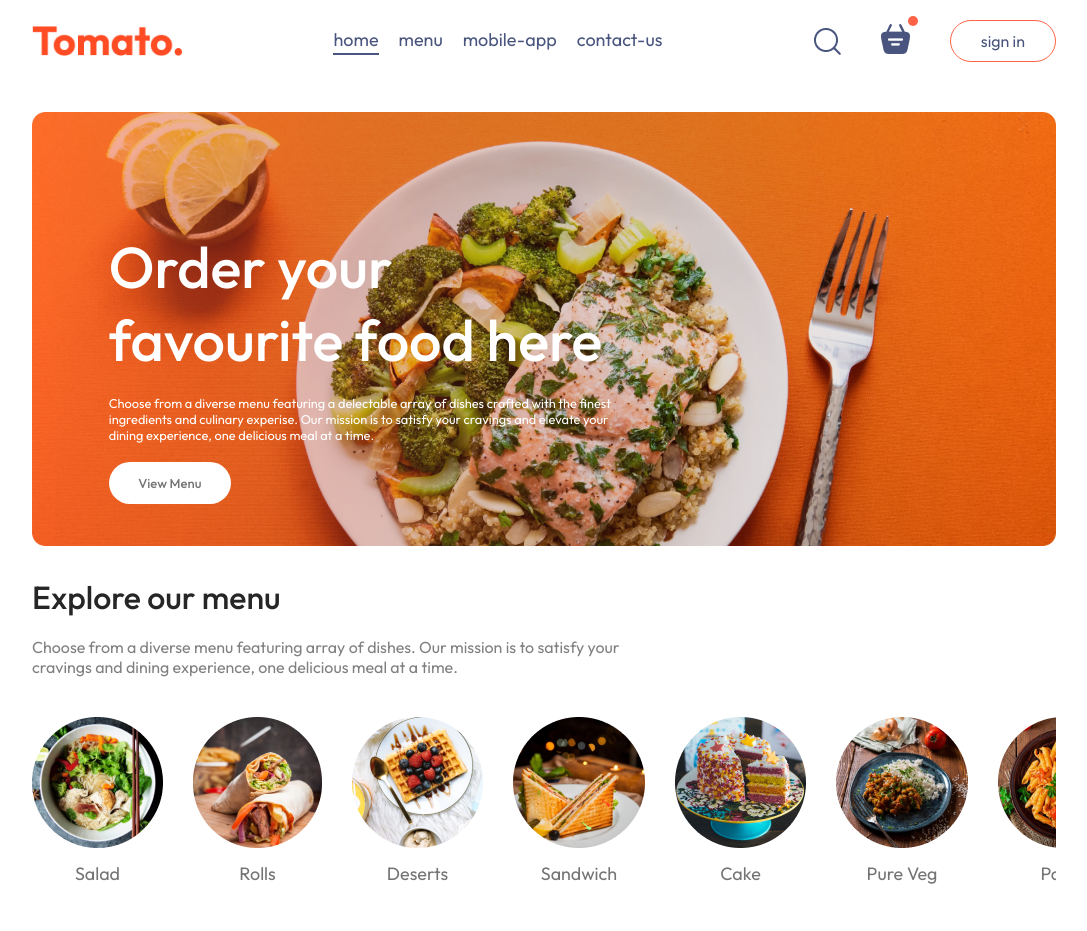
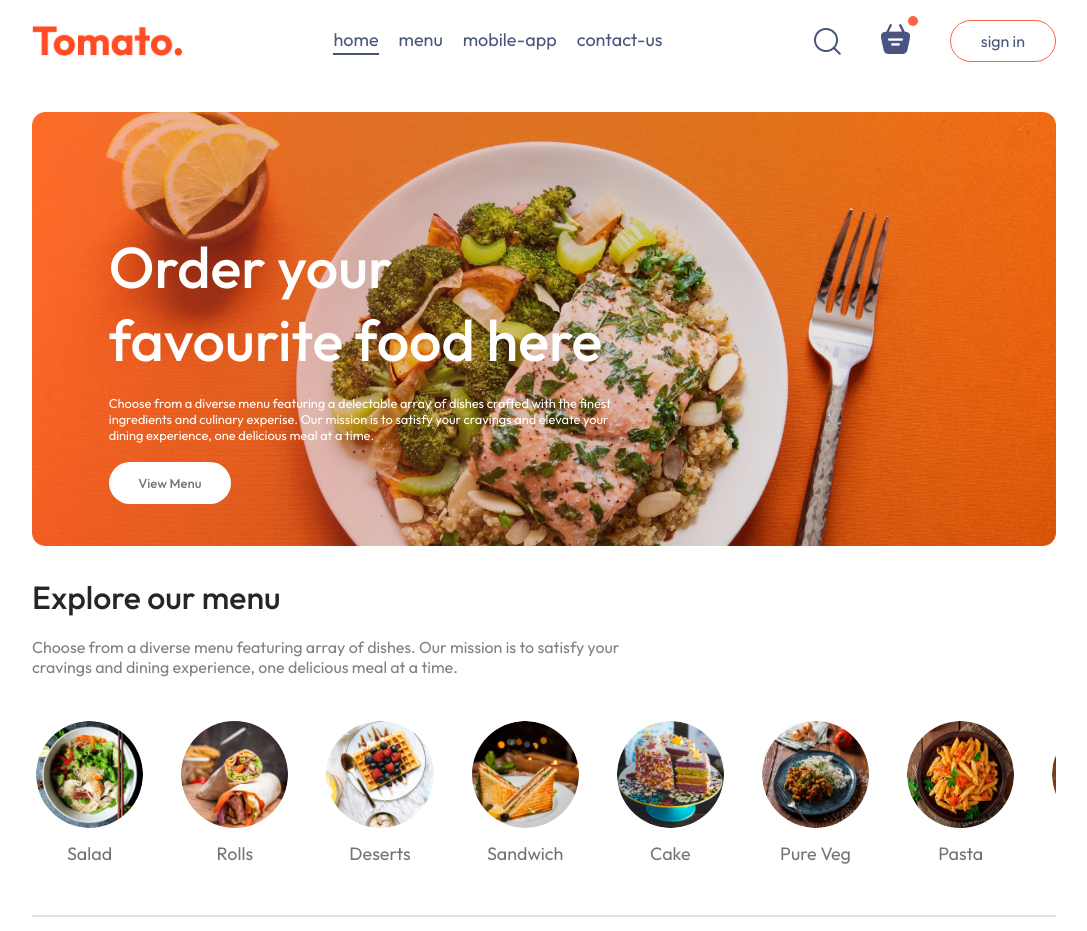
Before and after one commit to Sneha-Kushwaha/HomeBite, a React (Vite) app in the folder Frontend/: page / in a window 1280 px wide. Shown: the top 931 px of the page, without its empty margins (96-1183 px from the left). Built offline with nearby package versions, Linux system fonts and the light colour scheme.

Commit message:
Added Food items

```diff
--- a/Frontend/src/components/ExploreMenu/ExploreMenu.css
+++ b/Frontend/src/components/ExploreMenu/ExploreMenu.css
@@ -35,3 +35,23 @@
     background-color: #e2e2e2;
     border: none;
 }
+.explore-menu-img-container {
+    width: 9vw;
+    height: 9vw;
+    border-radius: 50%;
+    padding: 4px;
+    display: flex;
+    align-items: center;
+    justify-content: center;
+}
+
+.explore-menu-img-container img {
+    width: 100%;
+    height: 100%;
+    border-radius: 50%;
+    object-fit: cover;
+}
+
+.explore-menu-img-container.active {
+    border: 4px solid tomato;
+}
--- a/Frontend/src/components/ExploreMenu/ExploreMenu.jsx
+++ b/Frontend/src/components/ExploreMenu/ExploreMenu.jsx
@@ -2,7 +2,8 @@
 import './ExploreMenu.css'
 import { menu_list } from '../../assets/assets'
 
-const ExploreMenu = ({categorey, setCategory}) => {
+const ExploreMenu = ({category, setCategory}) => {
+
   return (
     <div className='explore-menu' id='explore-menu'>
     <h1>Explore our menu</h1>
@@ -11,7 +12,10 @@
         {menu_list.map((item,index)=>{
             return(
                 <div onClick={()=>setCategory(prev=>prev===item.menu_name?"All":item.menu_name)} key={index} className='explore-menu-list-item'>
-                <img src={item.menu_image} alt="" />
+                <div className={`explore-menu-img-container ${category === item.menu_name ? "active" : ""}`}>
+  <img src={item.menu_image} alt="" />
+</div>
+
                <p>{item.menu_name}</p>
                 </div>
             )
--- /dev/null
+++ b/Frontend/src/components/FoodDisplay/FoodDisplay.jsx
@@ -0,0 +1,23 @@
+import React, { useContext } from 'react'
+import "./FoodDisplay.css";
+import { StoreContext } from '../../context/StoreContext'
+import FoodItem from '../FoodItem/FoodItem'
+
+
+const FoodDisplay = ({category}) => {
+
+const { food_list } = useContext(StoreContext)
+
+  return (
+    <div className='food-display' id='food-display'>
+    <h2>Top dishes near you</h2>
+    <div className="food-display-list">
+      {food_list.map((item,index)=>{
+        return <FoodItem key={index} id={item._id} name={item.name} description={item.description} price={item.price} image={item.image}/>
+      })}
+    </div>
+    </div>
+  )
+}
+
+export default FoodDisplay
--- /dev/null
+++ b/Frontend/src/components/FoodItem/FoodItem.jsx
@@ -0,0 +1,23 @@
+import React from 'react'
+import './FoodItem.css'
+import { assets } from '../../assets/assets'
+
+const FoodItem = ({id,name,price,description,image}) => {
+  return (
+    <div className="food-item">
+        <div className="food-item-img-container">
+            <img className="food-item-image" src={image} alt="" />
+        </div>
+        <div className="food-item-info">
+            <div className='food-item-name-rating'>
+                <p>{name}</p>
+                <img src={assets.rating_starts} alt="" />
+            </div>
+            <p className="food-item-desc">{description}</p>
+            <p className="food-item-price">${price}</p>
+        </div>
+    </div>
+  )
+}
+
+export default FoodItem
--- /dev/null
+++ b/Frontend/src/context/StoreContext.jsx
@@ -0,0 +1,21 @@
+import { createContext } from "react";
+import { food_list } from "../assets/assets";
+
+export const StoreContext = createContext(null)
+
+const StoreContextProvider = (props) => {
+
+
+
+    const contextValue = {
+         food_list
+    }
+
+    return (
+        <StoreContext.Provider value={contextValue}>
+            {props.children}
+        </StoreContext.Provider>
+    )
+}
+
+export default StoreContextProvider
--- a/Frontend/src/main.jsx
+++ b/Frontend/src/main.jsx
@@ -3,9 +3,12 @@
 import App from './App.jsx'
 import './index.css'
 import { BrowserRouter } from 'react-router-dom'
+import StoreContextProvider from './context/StoreContext.jsx'
 
 ReactDOM.createRoot(document.getElementById('root')).render(
   <BrowserRouter>
-   <App />
+  <StoreContextProvider>
+  <App />
+  </StoreContextProvider>
   </BrowserRouter>
 )
--- a/Frontend/src/pages/Home/Home.jsx
+++ b/Frontend/src/pages/Home/Home.jsx
@@ -2,16 +2,18 @@
 import "./Home.css"
 import Header from '../../components/Header/Header'
 import ExploreMenu from '../../components/ExploreMenu/ExploreMenu'
+import FoodDisplay from '../../components/FoodDisplay/FoodDisplay'
 
 
 const Home = () => {
 
-  const [category, setCategorey] = useState("All");
+  const [category, setCategory] = useState("All");
 
   return (
     <div>
         <Header />
-        <ExploreMenu category={category} setCategorey={setCategorey} />
+        <ExploreMenu category={category} setCategory={setCategory} />
+        <FoodDisplay category={category} />
     </div>
   )
 }
```
Also changed, not shown: Frontend/src/components/FoodDisplay/FoodDisplay.css (added), Frontend/src/components/FoodItem/FoodItem.css (added).
